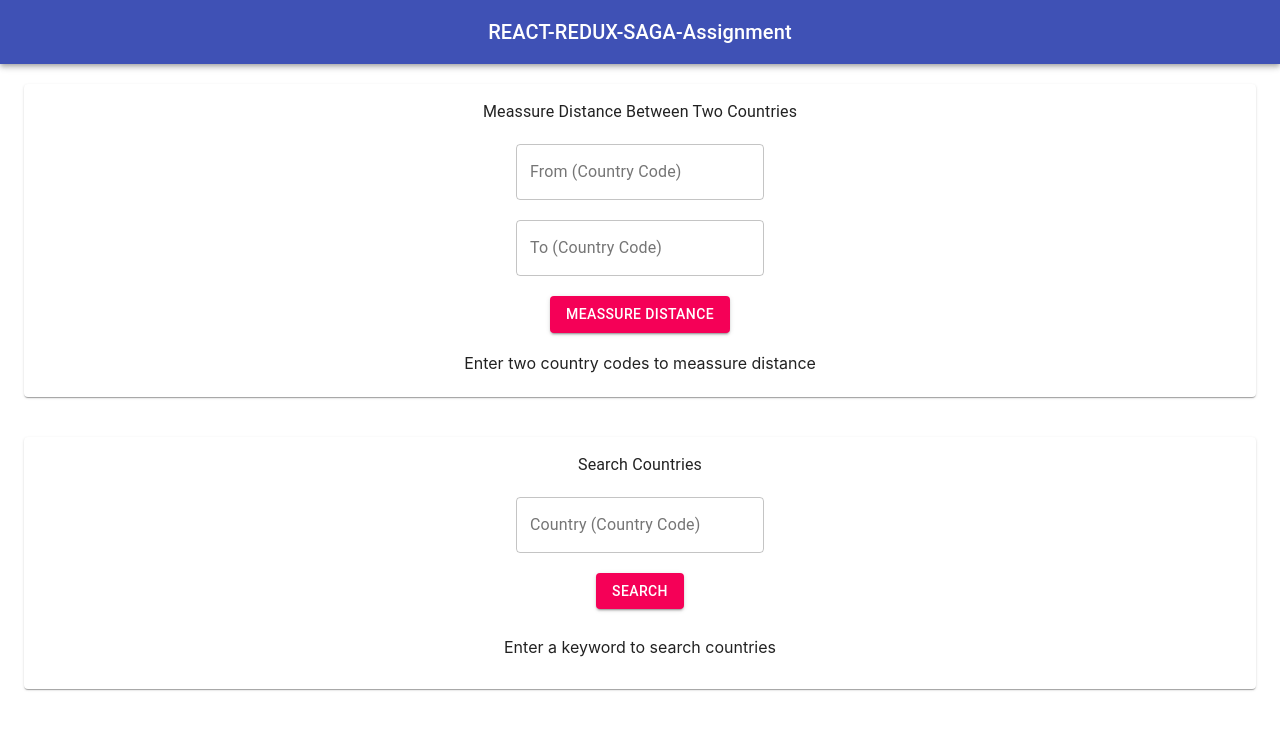
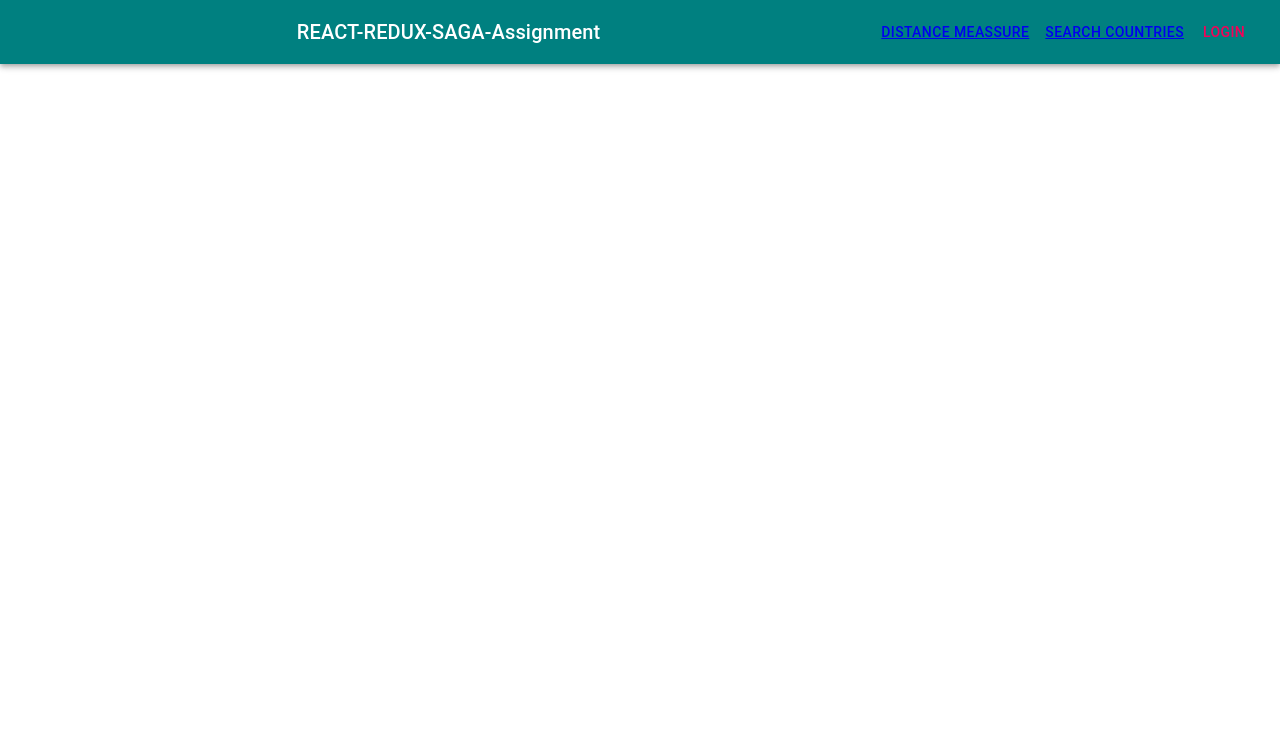
Before and after one commit to KalanaHE/React-Redux-Saga-Assignment-2020-10-15, a React (Create React App) app: page / in a window 1280 px wide. Shown: the top 730 px of the page. Built offline with nearby package versions, Linux system fonts and the light colour scheme.

Commit message:
navigation to different views with react router dom done

```diff
--- a/package.json
+++ b/package.json
@@ -12,6 +12,7 @@
         "react": "^16.14.0",
         "react-dom": "^16.14.0",
         "react-redux": "^7.2.1",
+        "react-router-dom": "^5.2.0",
         "react-scripts": "3.4.3",
         "redux": "^4.0.5",
         "redux-devtools-extension": "^2.13.8",
--- a/src/App.js
+++ b/src/App.js
@@ -1,4 +1,5 @@
 import React from "react";
+import { BrowserRouter as Router, Switch, Route, Link } from "react-router-dom";
 import "./App.css";
 import { Container } from "@material-ui/core";
 import NavBar from "./components/NavBar";
@@ -7,15 +8,20 @@ import SearchCountries from "./components/SearchCountries";
 
 function App() {
   return (
+    <Router>
       <div className="App">
         <NavBar />
         <br />
+
         <Container maxWidth="lg">
-        <DistanceMessure />
-        <br /> <br />
-        <SearchCountries />
+          <Switch>
+            <Route exact path="/" />
+            <Route path="/distance" component={DistanceMessure} />
+            <Route path="/searchname" component={SearchCountries} />
+          </Switch>
         </Container>
       </div>
+    </Router>
   );
 }
 
--- a/src/components/NavBar.js
+++ b/src/components/NavBar.js
@@ -1,5 +1,12 @@
 import React from "react";
-import { AppBar, Toolbar, Typography, makeStyles } from "@material-ui/core";
+import { Link } from "react-router-dom";
+import {
+  AppBar,
+  Toolbar,
+  Typography,
+  makeStyles,
+  Button,
+} from "@material-ui/core";
 
 const useStyles = makeStyles((theme) => ({
   root: {
@@ -17,11 +24,19 @@ const NavBar = () => {
   const classes = useStyles();
   return (
     <div className={classes.root}>
-      <AppBar position="static">
+      <AppBar position="static" style={{ background: "teal" }}>
         <Toolbar>
           <Typography variant="h6" className={classes.title}>
             REACT-REDUX-SAGA-Assignment
           </Typography>
+
+          <Button color="secondary">
+            <Link to={"/distance"}>Distance Meassure</Link>
+          </Button>
+          <Button color="secondary">
+            <Link to={"/searchname"}>Search Countries</Link>
+          </Button>
+          <Button color="secondary">Login</Button>
         </Toolbar>
       </AppBar>
     </div>
--- a/src/redux/sagas/SearchCountriesByName.js
+++ b/src/redux/sagas/SearchCountriesByName.js
@@ -11,18 +11,18 @@ export default function* getCountriesByName(action) {
     const data = yield call(fetchApi);
 
     const countries = data.map((country) => {
-      return { name: country.name, code: country.alpha2Code };
+      return { name: country.name.toUpperCase(), code: country.alpha2Code };
     });
 
     const filtered = countries.filter((country) => {
-      return country.code.includes(searchkey);
+      return country.name.includes(searchkey);
     });
 
     yield put(receiveSearchByName(filtered));
   } catch (e) {
     // console.log(e);
     yield put(
-      receiveSearchByName("Error searching please enter valid keyword!")
+      receiveSearchByName("Error searching! please enter valid keyword!")
     );
   }
 }
```
Also changed, not shown: 1 other file (tests, documents, lock files or other folders). Lines whose indentation alone changed are shown as unchanged.
